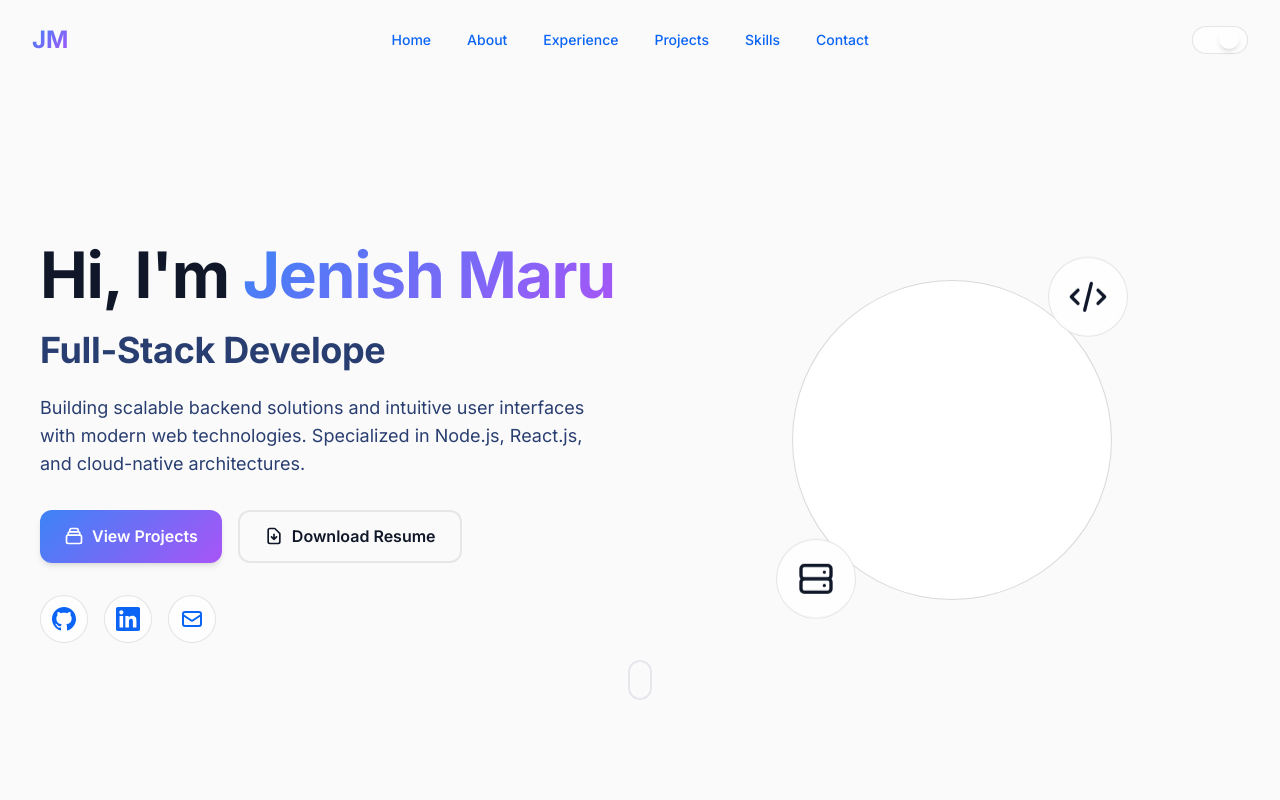
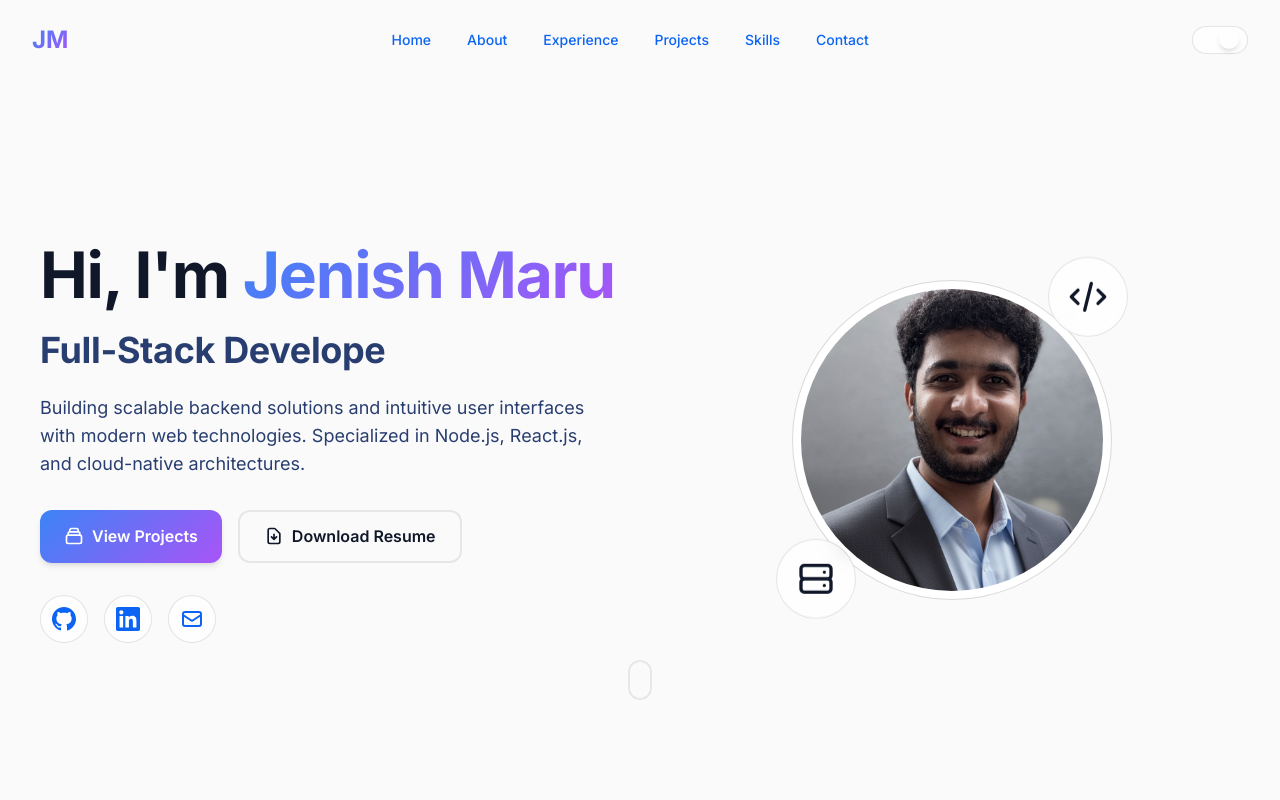
Before and after one commit to jenish77/portfolio-website, a Next.js app: page / in a window 1280 px wide. Shown: the top 800 px of the page. Built offline with nearby package versions, Linux system fonts and the light colour scheme.

Commit message:
profile edit

```diff
--- a/src/app/components/HeroSection.jsx
+++ b/src/app/components/HeroSection.jsx
@@ -143,8 +143,12 @@ export default function HeroSection() {
 
               {/* Avatar Container */}
               <div className="relative w-64 h-64 md:w-80 md:h-80 rounded-full overflow-hidden glass-strong p-2">
-                <div className="w-full h-full rounded-full bg-gradient-primary flex items-center justify-center text-white text-6xl md:text-8xl font-bold">
-                  JM
+                <div className="w-full h-full rounded-full overflow-hidden">
+                  <img
+                    src="/profile.png"
+                    alt="Jenish Maru"
+                    className="w-full h-full object-cover"
+                  />
                 </div>
               </div>
 
```
Also changed, not shown: public/profile.png (added).
